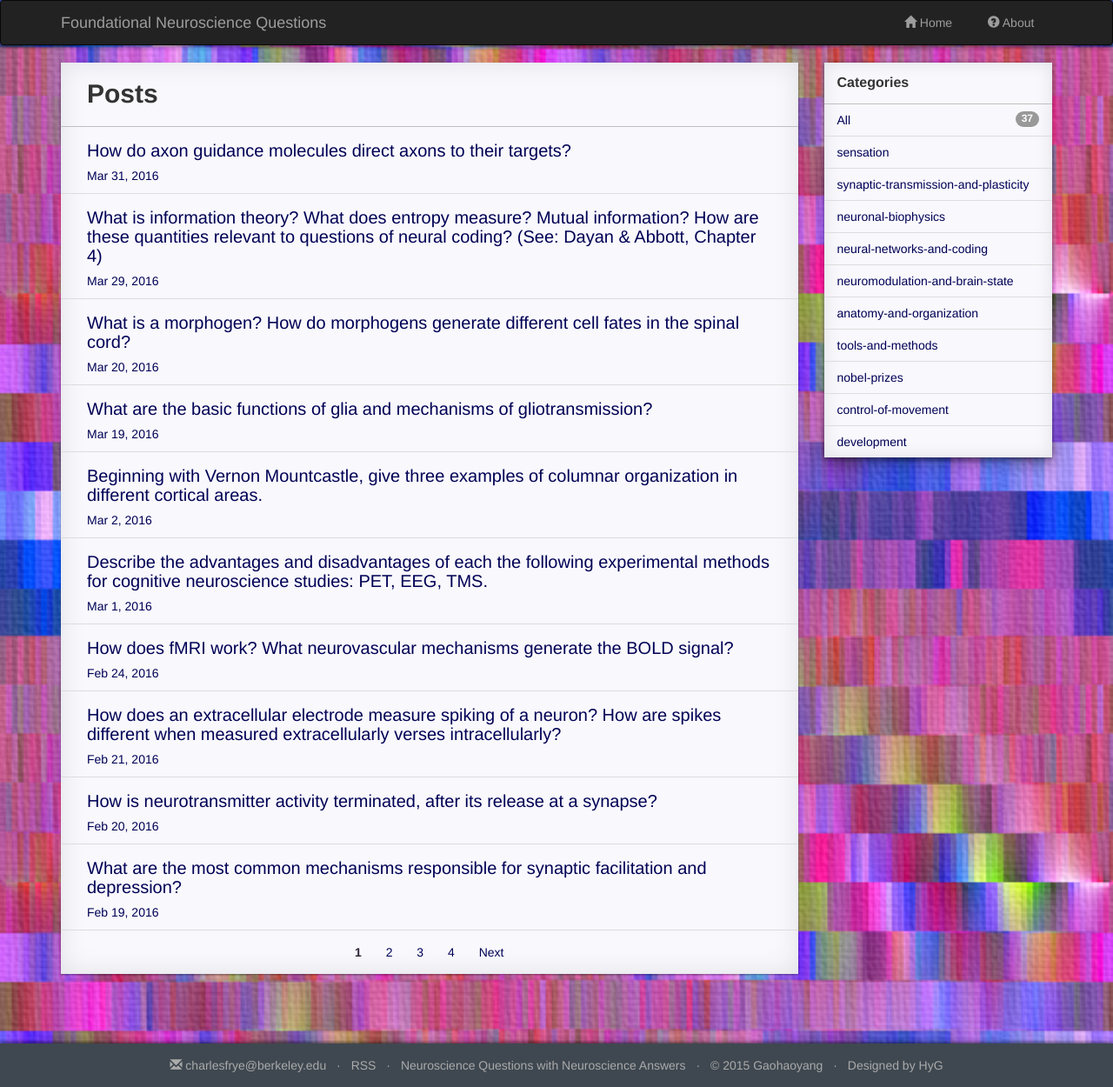
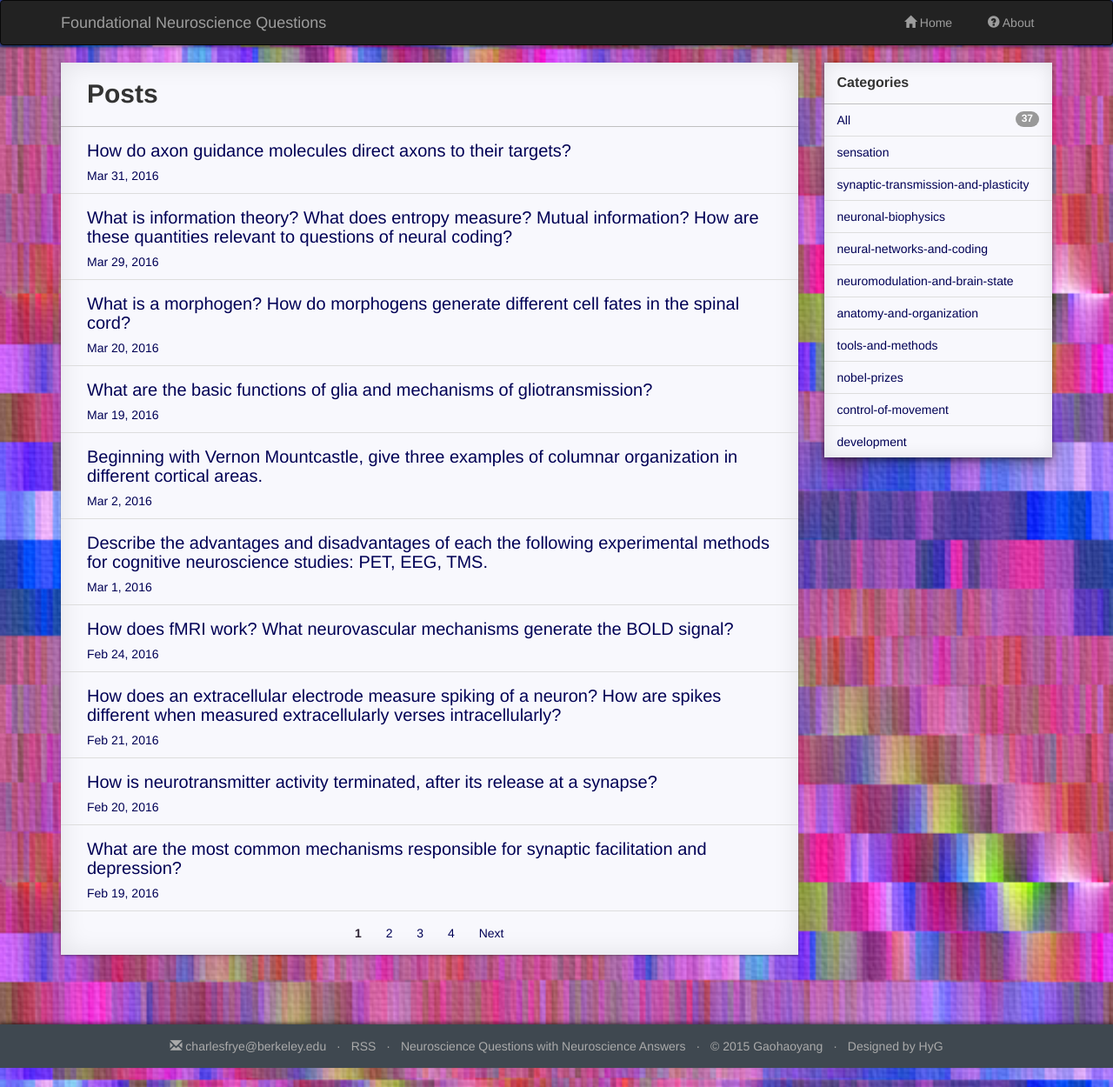
Before and after one commit to charlesfrye/FoundationalNeuroscience, a Jekyll site: the page built from index.html, in a window 1280 px wide. Shown: the whole page at 87% size. Built offline with Jekyll 4.4.1, drawn with Linux system fonts in a browser that asks for light colours; nearby versions of some CDN libraries; the list of posts is cut into pages by our own code; a style sheet for code colours, icons or effects is not loaded.

Commit message:
Fixes title of 82

```diff
--- a/_posts/2016-03-29-82.md
+++ b/_posts/2016-03-29-82.md
@@ -1,6 +1,6 @@
 ---
 layout: post
-title:	"What is information theory?  What does entropy measure?  Mutual information?  How are these quantities relevant to questions of neural coding?  (See:  Dayan & Abbott, Chapter 4)"
+title:	"What is information theory?  What does entropy measure?  Mutual information?  How are these quantities relevant to questions of neural coding?"
 date:	2016-03-29
 category:	"tools-and-methods"
 ---
```
